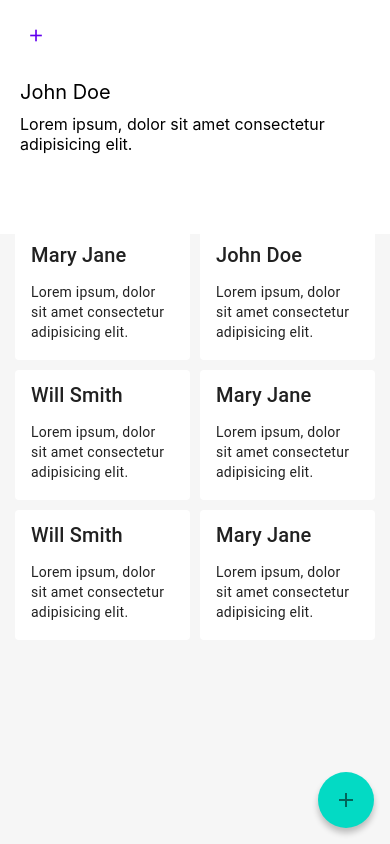
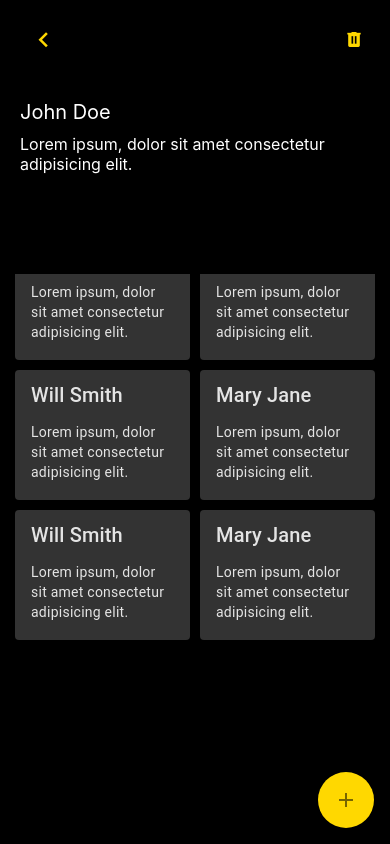
Before and after one commit to edlynvillegas/react_native_crud, a React Native app: screen / in a window 390 px wide. Both pictures are taken after a click on the element 102 px from the left and 155 px from the top of the page. Built offline with nearby package versions, Linux system fonts and the light colour scheme.

Commit message:
Delete note

```diff
--- a/App.js
+++ b/App.js
@@ -10,18 +10,44 @@ import NoteProvider from './context/NoteContext';
 import Header from './components/Header';
 import Main from './components/Main';
 import Navigation from './components/Navigation';
-// import UsersTable from './components/UsersTable';
+
+const THEME = {
+  light: {
+    surface: '#FFF',
+    text: '#000',
+    background: 'rgba(0,0,0,0.020)',
+    card: '#FFF'
+  },
+  dark: {
+    surface: '#000',
+    text: '#FFF',
+    background: '#000',
+    card: 'rgba(255,255,255,0.2)'
+  }
+}
+
+const init_theme = {
+  ...DefaultTheme,
+  colors: {
+    ...DefaultTheme.colors,
+    primary: '#ffd800',
+    surface: '#000',
+    text: '#FFF',
+    background: '#000',
+    card: 'rgba(255,255,255,0.2)',
+  },
+};
 
 const App = () => {
   const theme = useTheme();
 
   return (
     <NoteProvider>
-      <PaperProvider theme={DefaultTheme}>
+      <PaperProvider theme={init_theme}>
         <View
           style={{
             ...styles.mainContainer,
-            backgroundColor: theme.colors.background,
+            backgroundColor: theme.colors.text,
           }}>
           <Header />
           <Main />
--- a/components/Main.js
+++ b/components/Main.js
@@ -1,10 +1,12 @@
 import React, {useContext, useEffect} from 'react';
 import {View, ScrollView, StyleSheet} from 'react-native';
+import { useTheme } from 'react-native-paper';
 import NoteMapper from './NoteMapper';
 import { NoteContext } from '../context/NoteContext';
 
 const Main = () => {
-  const { autoSave } = useContext(NoteContext);
+  // const { autoSave } = useContext(NoteContext);
+  const theme = useTheme();
 
   // useEffect(() => {
   //   return () => autoSave()
@@ -12,7 +14,7 @@ const Main = () => {
 
   return (
     <ScrollView>
-        <View style={styles.sectionContainer}>
+        <View style={{...styles.sectionContainer, backgroundColor: theme.colors.background}}>
             <NoteMapper />
         </View>
     </ScrollView>
--- a/components/Navigation.js
+++ b/components/Navigation.js
@@ -1,5 +1,5 @@
 import React, {useContext} from 'react';
-import {View, Text, StyleSheet} from 'react-native';
+import {StyleSheet} from 'react-native';
 import {FAB, useTheme} from 'react-native-paper';
 import { NoteContext } from '../context/NoteContext';
 
@@ -9,7 +9,7 @@ const Navigation = () => {
 
     return (
         <FAB
-            style={{...styles.fab, backgroundColor: theme.colors.accent}}
+            style={{...styles.fab, backgroundColor: theme.colors.primary}}
             large
             icon="plus"
             onPress={() => setNotePage({ visible: true, mode: NOTE_ACTIONS.NEW })}
--- a/components/Note.js
+++ b/components/Note.js
@@ -1,9 +1,11 @@
 import React, {useEffect, useState, useContext} from 'react';
 import {View, TextInput, StyleSheet} from 'react-native';
 import {useTheme} from 'react-native-paper';
-import NoteNavigation from './NoteNavigation';
+import { v4 as uuid } from 'uuid';
+// Components
+import NoteHeader from './NoteHeader';
+
 import { NoteContext } from '../context/NoteContext';
-import { v4 as uuid } from 'uuid';
 
 const Note = () => {
     const theme = useTheme();
@@ -41,21 +43,23 @@ const Note = () => {
 
     return (
         <View>
-            <NoteNavigation />
+            <NoteHeader />
             <View style={{...styles.note, backgroundColor: theme.colors.surface}}>
                 <TextInput
-                    style={styles.form_title}
+                    style={{...styles.form_title, color: theme.colors.text}}
                     onChangeText={text => editNote({ title: text })}
                     value={notes[activeIndex].title}
                     placeholder="Title"
+                    placeholderTextColor={theme.colors.text}
                     autoCompleteType="off"
                     autoCorrect={false}
                 />
                 <TextInput
-                    style={styles.form_note}
+                    style={{...styles.form_note, color: theme.colors.text}}
                     onChangeText={text => editNote({ note: text })}
                     value={notes[activeIndex].note}
                     placeholder="Note"
+                    placeholderTextColor={theme.colors.text}
                     autoCompleteType="off"
                     autoCorrect={false}
                     multiline
--- a/components/NoteCard.js
+++ b/components/NoteCard.js
@@ -19,7 +19,7 @@ const NoteCard = ({ note }) => {
   }
 
   return (
-      <Card style={styles.card_content} elevation={0} onPress={cardPress}>
+      <Card style={{...styles.card_content, backgroundColor: theme.colors.card}} elevation={0} onPress={cardPress}>
         <Card.Title title={note.title} />
         <Card.Content>
             <Paragraph>{trimStr(note.note, 60)}</Paragraph>
--- /dev/null
+++ b/components/NoteHeader.js
@@ -0,0 +1,69 @@
+import React, {useContext, useState} from 'react';
+import {View, StyleSheet} from 'react-native';
+import { useTheme, IconButton, Button, Paragraph, Dialog, Portal } from 'react-native-paper';
+import { NoteContext } from '../context/NoteContext';
+
+const NoteNavigation = () => {
+  const theme = useTheme();
+  const { setNotePage, activeNote, notes, setNotes } = useContext(NoteContext);
+  const [visible, setVisible] = useState(false);
+
+  const backPage = () => setNotePage({ visible: false });
+  const deleteNote = () => {
+    var arr = [...notes];
+    const index = arr.map(o => o.note_id).indexOf(activeNote);
+    console.log('DELETE THIS:', index)
+    if (index !== -1) {
+        arr.splice(index, 1);
+        setNotes(arr)
+    }
+    backPage()
+  };
+
+  const showDialog = () => setVisible(true);
+
+  const hideDialog = () => setVisible(false);
+
+  return (
+    <View style={{...styles.header, backgroundColor: theme.colors.surface}}>
+        <IconButton
+            icon="chevron-left"
+            color={theme.colors.primary}
+            size={30}
+            accessibilityLabel="Back"
+            onPress={() => backPage()}
+        />
+        <IconButton
+            icon="trash-can"
+            color={theme.colors.primary}
+            size={20}
+            accessibilityLabel="Delete"
+            onPress={() => showDialog()}
+        />
+        <Portal>
+          <Dialog style={{backgroundColor:theme.colors.card}} visible={visible} onDismiss={hideDialog}>
+            <Dialog.Content>
+              <Paragraph>Are you sure you want to delete this note?</Paragraph>
+            </Dialog.Content>
+            <Dialog.Actions>
+              <Button onPress={() => deleteNote()}>Delete</Button>
+              <Button onPress={() => hideDialog()}>Cancel</Button>
+            </Dialog.Actions>
+          </Dialog>
+        </Portal>
+    </View>
+  );
+};
+
+const styles = StyleSheet.create({
+  header: {
+    width: '100%',
+    height: 80,
+    padding: 15,
+    flexDirection: 'row',
+    justifyContent: 'space-between',
+    alignItems: 'center'
+  },
+});
+
+export default NoteNavigation;
--- a/components/NoteMapper.js
+++ b/components/NoteMapper.js
@@ -1,6 +1,6 @@
 import React, {useState, useContext} from 'react';
 import {Image, View, StyleSheet} from 'react-native';
-import {Portal} from 'react-native-paper';
+import {Title, Portal} from 'react-native-paper';
 import NoteCard from './NoteCard';
 import Note from './Note';
 import { NoteContext } from '../context/NoteContext';
@@ -13,9 +13,11 @@ const NoteMapper = () => {
     return (
         <View style={styles.note_mapper}>
             {
-                notes.map((note, index) => <View style={styles.note_card} key={note.note_id}>
-                    <NoteCard note={note} index={index} />
-                </View>)
+              notes.length > 0 ?
+              notes.map((note, index) => <View style={styles.note_card} key={note.note_id}>
+                  <NoteCard note={note} index={index} />
+              </View>) :
+              <Title>Wow, such empty..</Title>
             }
             {
               isNotePage.visible ?
--- a/components/NoteNavigation.js
+++ /dev/null
@@ -1,34 +0,0 @@
-import React, {useContext} from 'react';
-import {View, StyleSheet} from 'react-native';
-import { useTheme, IconButton } from 'react-native-paper';
-import { NoteContext } from '../context/NoteContext';
-
-const NoteNavigation = () => {
-  const theme = useTheme();
-  const { setNotePage } = useContext(NoteContext);
-
-  const backPage = () => setNotePage({ visible: false });
-
-  return (
-    <View style={{...styles.header, backgroundColor: theme.colors.surface}}>
-        <IconButton
-            icon="plus"
-            color={theme.colors.primary}
-            size={20}
-            animated={true}
-            accessibilityLabel="Back"
-            onPress={() => backPage()}
-        />
-    </View>
-  );
-};
-
-const styles = StyleSheet.create({
-  header: {
-    width: '100%',
-    height: 60,
-    padding: 15,
-  },
-});
-
-export default NoteNavigation;
```
Also changed, not shown: components/UsersTable.js (deleted, +0 -40 lines).
